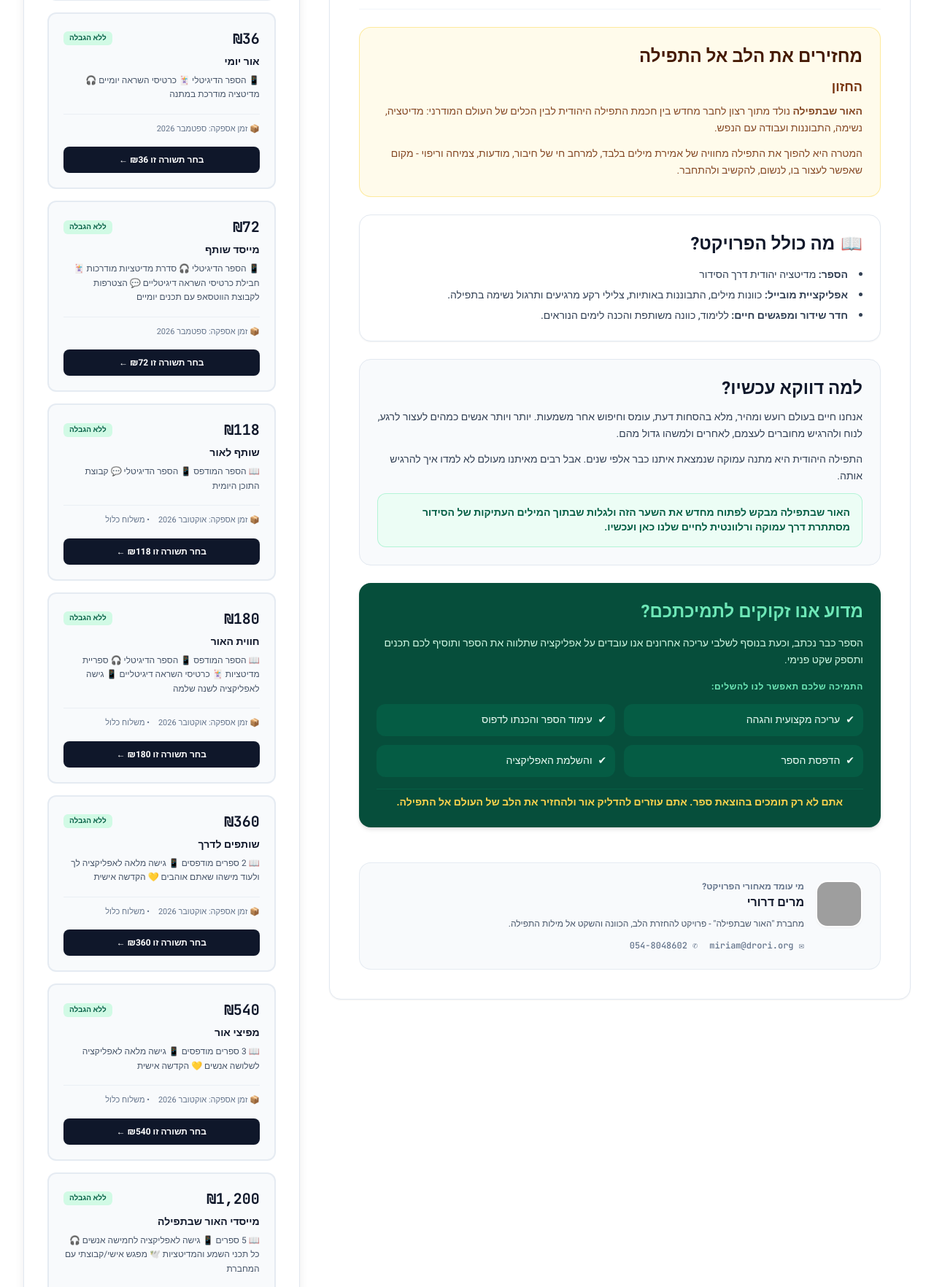
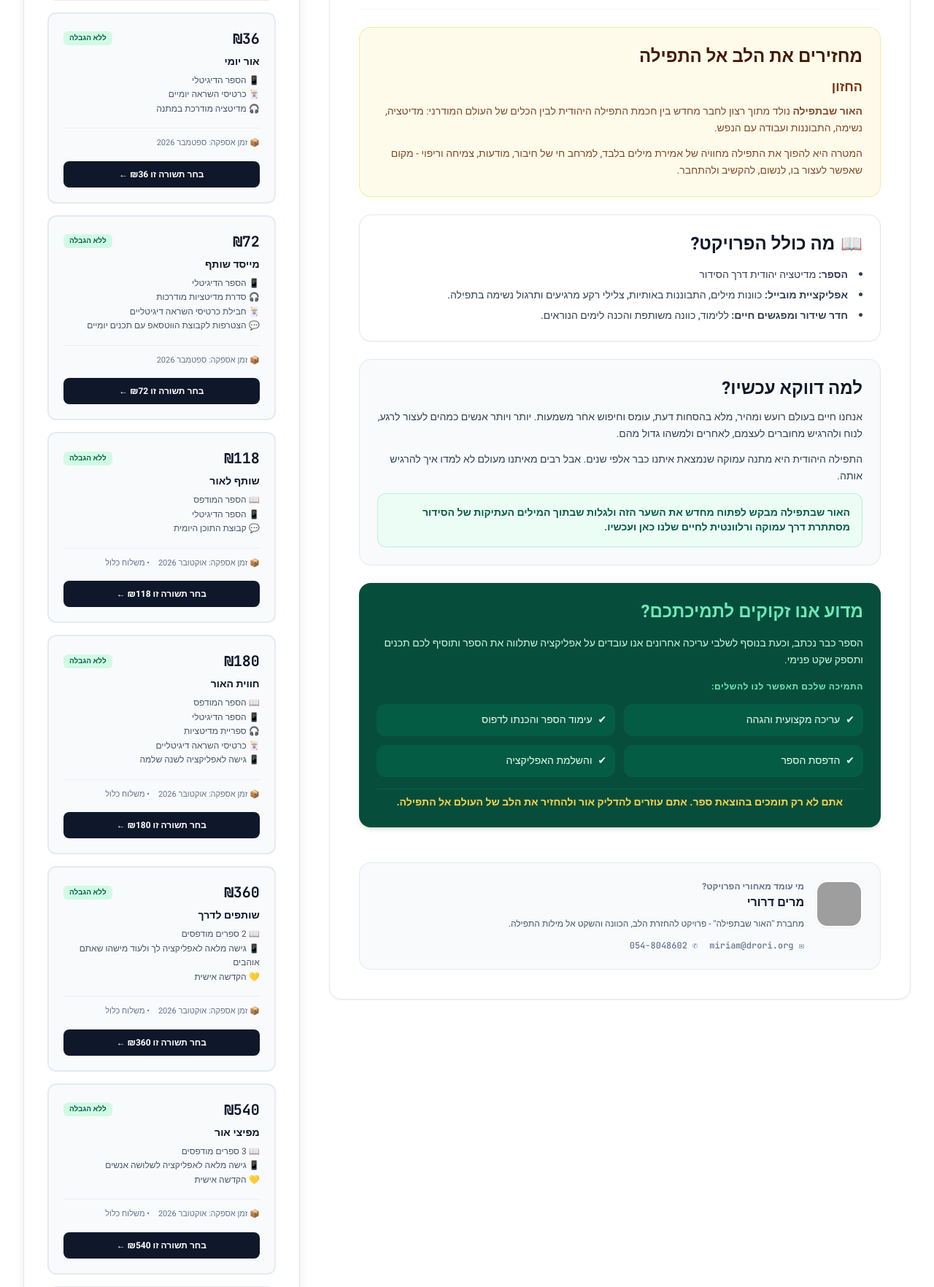
Before and after one commit to yacovdroridev/crowdfund-platform, a Flask app: page /project/or-latefila in a window 1280 px wide. Shown: the part 1185-2949 px from the top of the page at 73% size. Run offline with Flask 3, Linux system fonts and the light colour scheme; the visitor is signed in with stand-in values (Sample User, id 1); data comes from the database, SQL or seed files in the repository; data that the repository does not hold is empty; some libraries are stand-ins or nearby versions; grey boxes are pictures that could not be loaded.

Commit message:
Render reward description multiline breaks with whitespace-pre-line

```diff
--- a/templates/project.html
+++ b/templates/project.html
@@ -279,7 +279,7 @@
                   </div>
 
                   <h4 class="text-sm font-bold text-slate-900 mb-1.5">{{ r.title }}</h4>
-                  <p class="text-xs text-slate-600 leading-relaxed mb-4">{{ r.description }}</p>
+                  <div class="text-xs text-slate-600 leading-relaxed mb-4 whitespace-pre-line">{{ r.description }}</div>
 
                   <div class="text-[11px] text-slate-500 flex items-center gap-3 pt-3 border-t border-slate-200/60 mb-4">
                     <span>📦 זמן אספקה: {{ r.estimated_delivery }}</span>
```
